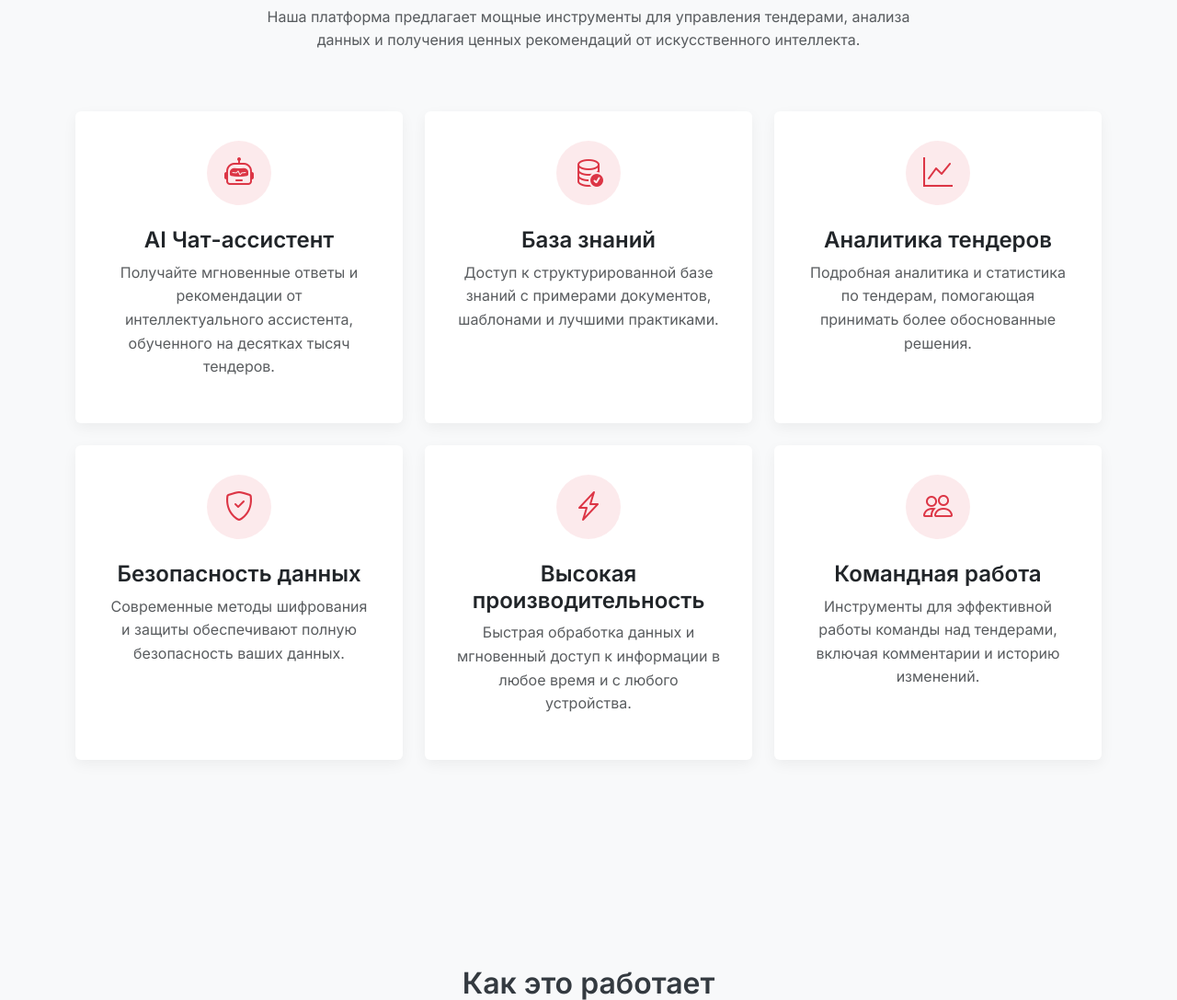
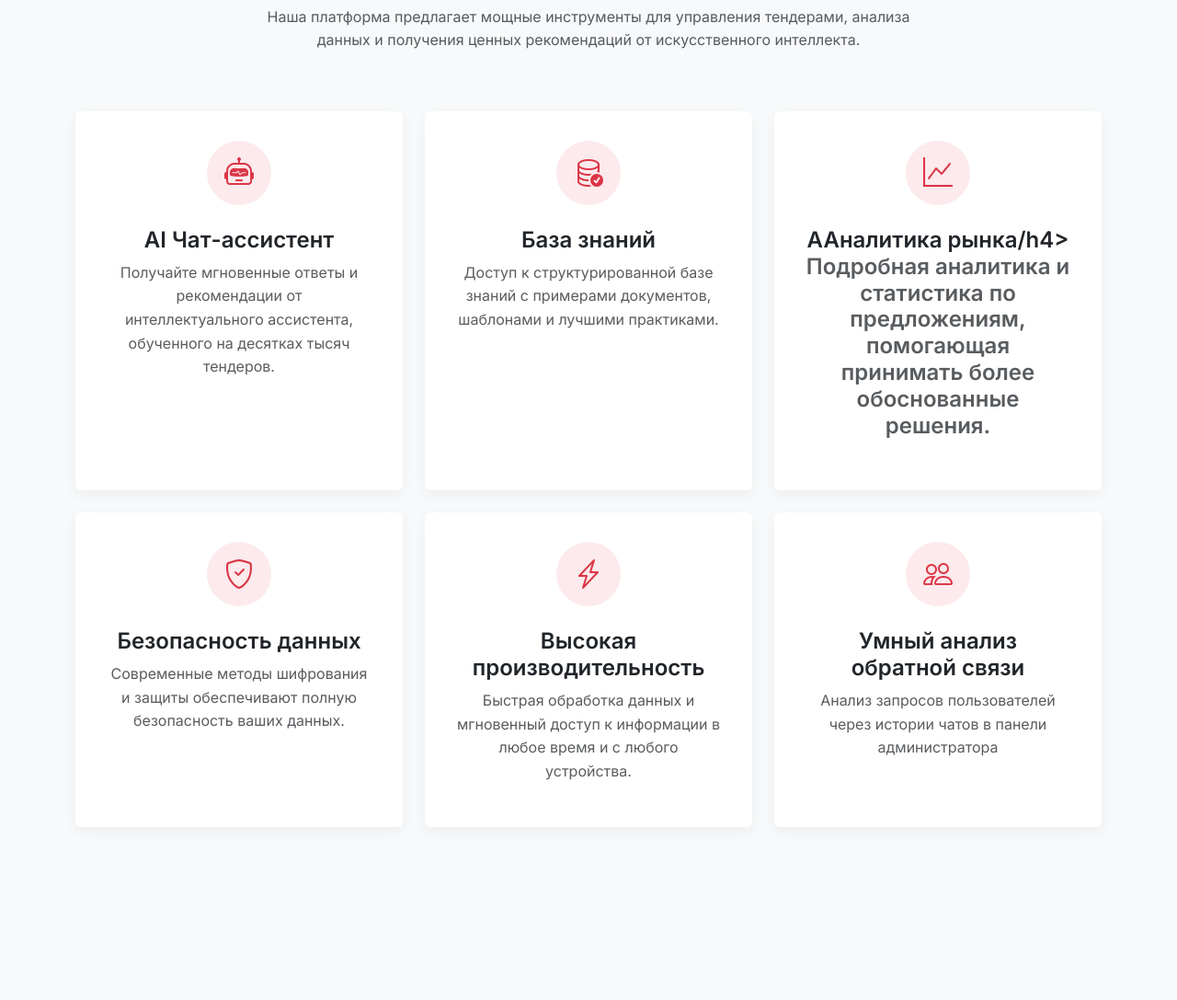
Before and after one commit to OptonGroup/TenderHack2025, a FastAPI app: page / in a window 1280 px wide. Shown: the part 1171-2258 px from the top of the page at 92% size. Run offline with FastAPI, Linux system fonts and the light colour scheme; some libraries are stand-ins or nearby versions.

Commit message:
modified:   Backend/templates/index.html

```diff
--- a/Backend/templates/index.html
+++ b/Backend/templates/index.html
@@ -183,8 +183,8 @@
                     <div class="feature-icon">
                         <i class="bi bi-graph-up"></i>
                     </div>
-                    <h4>Аналитика тендеров</h4>
-                    <p class="text-muted">Подробная аналитика и статистика по тендерам, помогающая принимать более обоснованные решения.</p>
+                    <h4>ААналитика рынка/h4>
+                    <p class="text-muted">Подробная аналитика и статистика по предложениям, помогающая принимать более обоснованные решения.</p>
                 </div>
             </div>
             <div class="col-lg-4 mb-4">
@@ -210,8 +210,8 @@
                     <div class="feature-icon">
                         <i class="bi bi-people"></i>
                     </div>
-                    <h4>Командная работа</h4>
-                    <p class="text-muted">Инструменты для эффективной работы команды над тендерами, включая комментарии и историю изменений.</p>
+                    <h4>Умный анализ обратной связи</h4>
+                    <p class="text-muted">Анализ запросов пользователей через истории чатов в панели администратора</p>
                 </div>
             </div>
         </div>
```
